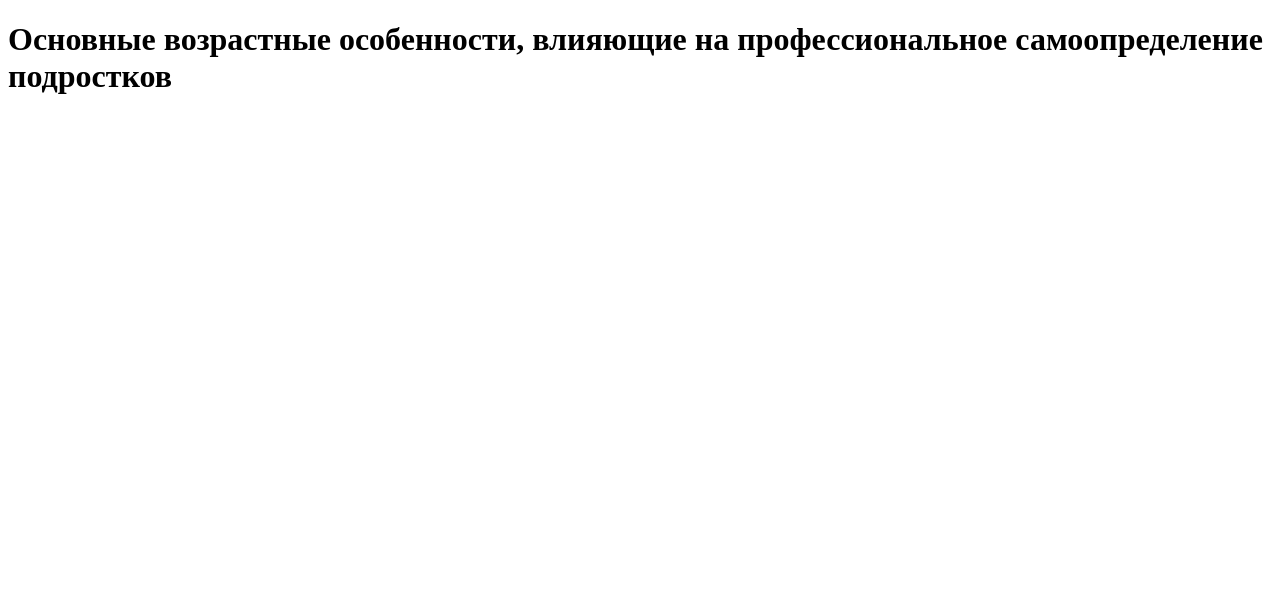
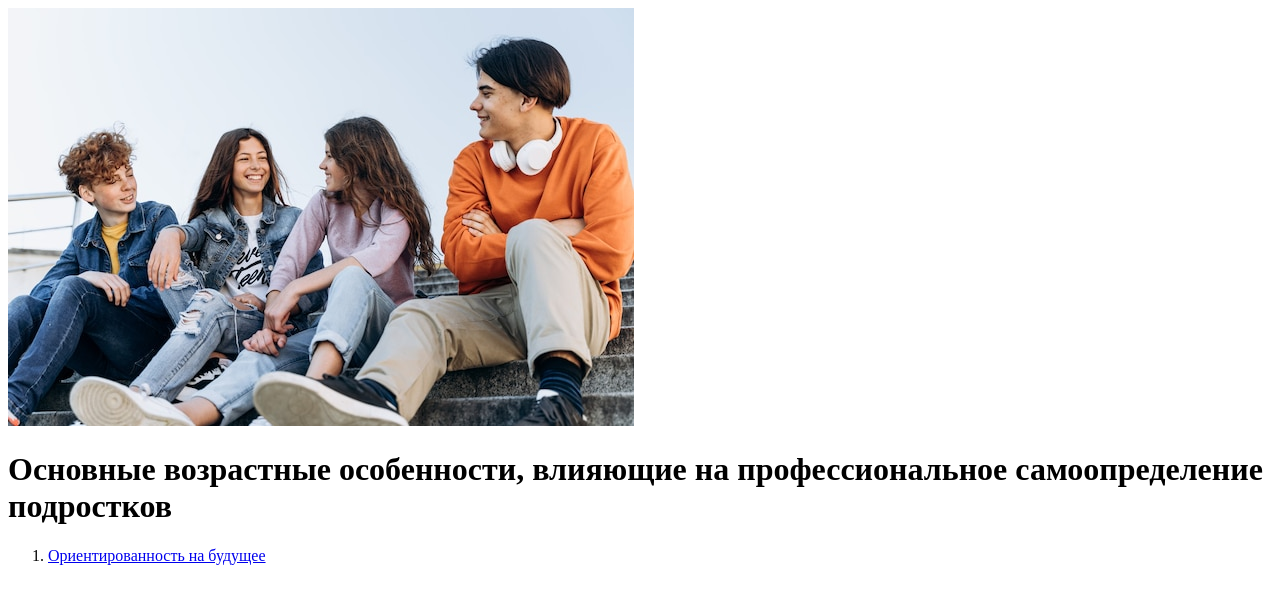
Before and after one commit to Sashaal78/Sashaal78.github.io, a plain HTML site: page index.html in a window 1280 px wide. Drawn offline with Linux system fonts and the light colour scheme.

Commit message:
index2 page

```diff
--- a/index.html
+++ b/index.html
@@ -5,6 +5,10 @@
         <title>Профессиональное самоопределение подростков</title>
     </head>
     <body>
+        <img src="./beautiful-positive-teenagers-communicate-happily-with-each-other-outdoors-teenagers-sit-on-a-bench-and-talk_2221-7175.jpg">
         <h1>Основные возрастные особенности, влияющие на профессиональное самоопределение подростков</h1>
+        <ol>
+            <li><a href="index2.html">Ориентированность на будущее</a></li>
+        </ol>
     </body>
 </html>
```
Also changed, not shown: beautiful-positive-teenagers-communicate-happily-with-each-other-outdoors-teenagers-sit-on-a-bench-and-talk_2221-7175.jpg (added), index2.html (added), 1 other file.
